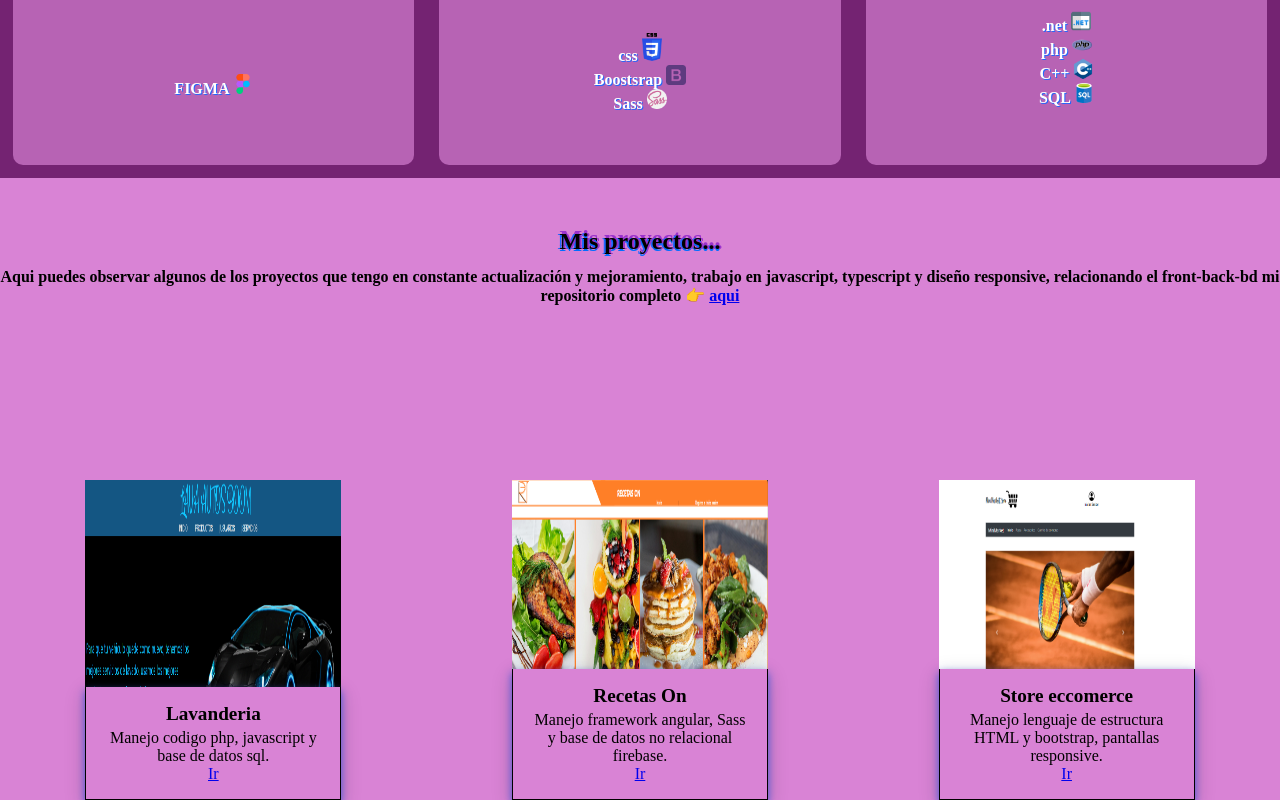
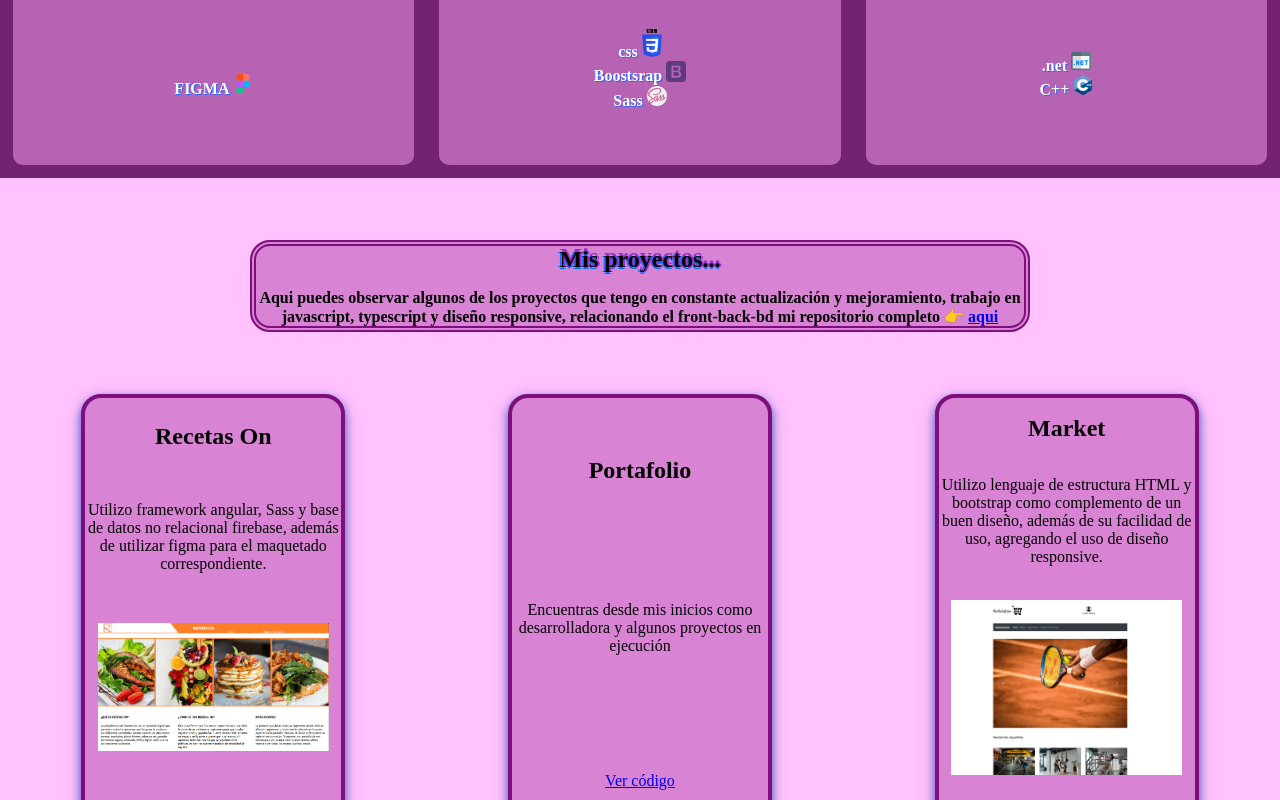
Before and after one commit to DayanaB01/portafolio, a Vue app: page / in a window 1280 px wide. Shown: the part 2000-2800 px from the top of the page. Built offline with nearby package versions, Linux system fonts and the light colour scheme; a web font is replaced by a local one.

Commit message:
Actualización proyectos

```diff
--- a/src/assets/b_elements/_color-html.scss
+++ b/src/assets/b_elements/_color-html.scss
@@ -11,13 +11,15 @@ footer{
     flex-direction: column;
     span{
         color: #000000;
-        text-shadow: 3px 0px 0px #9932cc, 0px 3px 0px #2267fd, -3px 0px 0px #2267fd, 0px -4px 0px #9932cc;
+        text-shadow: 2px 0px 0px #9932cc, 0px 2px 0px #006eff, -2px 0px 0px #2267fd, 0px -3px 0px #9932cc;
     }
     a{
         color: #000000;
         text-decoration-line: underline;
+        text-shadow: 2px 0px 0px #9932cc, 0px 2px 0px #006eff, -2px 0px 0px #2267fd, 0px -3px 0px #9932cc;
     }
     ul li{
         list-style: none;
+        text-shadow: 2px 0px 0px #9932cc, 0px 2px 0px #006eff, -2px 0px 0px #2267fd, 0px -3px 0px #9932cc;
     }
 }
--- a/src/assets/c_object/_class.scss
+++ b/src/assets/c_object/_class.scss
@@ -101,29 +101,46 @@ $color-border: linear-gradient(to right, #2267fd, #9932cc);
     rotate: 360deg;
   }
 .project{
-    background: $background-one;
+    background: #FFC2FF;
     height:50rem;
     display: grid;
     grid-template-columns: 1;
     // background: linear-gradient(to top, #ffffff,#89adfb) ;
 }
 .tittle{
-    grid-row: 1;
     display: flex;
-    align-self: center;
-    justify-self: center;
-    flex-direction: column;
+    justify-content: center;
     font-weight: bold;
     p{
         margin-top: 1%;
     }
 }
+.boxtext{
+    background: #D983D5;
+    width: 60%;
+    align-self: center;
+    justify-self: flex-end;
+    border-radius: 20px;
+    border: 6px double #7d0f7c;
+    p{
+        margin-top: 2%;
+    }
+}
+.projectOne{
+    width: 20%;
+    height: 450px;
+    background: #D983D5;
+    border-radius: 20px;
+    border: 4px solid #7d0f7c;
+    box-shadow: 0 4px 8px 0 #445bdc, 0 6px 20px 0 rgba(0, 0, 0, .19);
+    display: flex;
+    flex-wrap: wrap;
+    align-content: space-around;
+    justify-content: center;
+}
 .cards{
-    grid-row: 2/5;
     display: flex;
-    flex-direction: row;
     justify-content: space-around;
-    align-items: center;
     background: transparent;
 }
 h1{
@@ -192,10 +209,8 @@ h1{
 .card-container .card1 .card-figure{
 margin: 0;
 }
-.card-container .card1 .card-figure img{
-    display: block;
-    width: 100%;
-    height: inherit;
+.card-figure img{
+    width: 90%;
 }
 .card-container{
     width: 20%;
--- a/src/assets/d_components/_componentNav.scss
+++ b/src/assets/d_components/_componentNav.scss
@@ -7,18 +7,20 @@ nav{
     align-items: center;
 }
 
+
+
 .routers{
-    width: 70%;
-    a{
-        margin-left: 2%;
-        text-decoration-line: none;
+    width: 30%;
+    h5{
+        // margin-left: 2%;
+        // text-decoration-line: none;
         color: rgb(255, 255, 255);
         font-weight: bold;
         font-size: large;
 
-        &.router-link-exact-active {
-            color: #7e00b4;
-          }
+        // &.router-link-exact-active {
+        //     color: #7e00b4;
+        //   }
     }
 }
 .botones{
--- a/src/components/a-atom/ComponentNav.vue
+++ b/src/components/a-atom/ComponentNav.vue
@@ -1,8 +1,9 @@
 <template>
     <nav>
       <div class="routers">
-        <router-link to="/">Home</router-link>
-        <a href="#box">Contact</a>
+        <h5>Mi portafolio</h5>
+        <!-- <router-link to="/">Home</router-link> -->
+        <!-- <a href="#box">Contact</a> -->
         <!-- <router-link to="/ComponentForm">Contact</router-link> -->
       </div>
       <div class="botones">
--- a/src/locales/es.json
+++ b/src/locales/es.json
@@ -14,9 +14,9 @@
     "descripcionH1": "Y he utilizado en el diseño:",
     "descripcionH2": "Aunque el frontend sea usable, atractivo visualmente, adaptativo o responsive, no esta completo sin el backend y la base de datos, por lo tanto para conectarlos, es importante tener conocimientos básicos que me permiten entender y aportar en los siguientes lenguajes: ",
     "cardText1":"Manejo codigo php, javascript y base de datos sql.",
-    "cardText2":"Manejo framework angular, Sass y base de datos no relacional firebase.",
-    "cardText3":"Manejo lenguaje de estructura HTML y bootstrap, pantallas responsive.",
-    "link":"Ir",
+    "cardText2":"Utilizo framework angular, Sass y base de datos no relacional firebase, además de utilizar figma para el maquetado correspondiente. ",
+    "cardText3":"Utilizo lenguaje de estructura HTML y bootstrap como complemento de un buen diseño, además de su facilidad de uso, agregando el uso de diseño responsive.",
+    "link":"Ver código",
     "experience":"Experiencia",
     "tituloD": "Estudios",
     "descripcionS": "Los estudios que he realizado han sido un gran apoyo en mi formación académica que actualizo de manera constante, pero también se han formado en mi formación personal, aunque cada día mi formación autodidacta es la que refuerza mis conocimientos. Tengo certificaciones en:",
--- a/src/views/HomeView.vue
+++ b/src/views/HomeView.vue
@@ -42,9 +42,6 @@
           <li class="tool">JavaScript
             <img src="../assets/z_images/JavaScript-Logo.png" alt="logo-javascript" />
           </li>
-          <li class="tool">Vue
-            <img src="../assets/z_images/vue-logo.png" alt="vvue-logo" />
-          </li>
           <li class="tool">Angular
             <img src="../assets/z_images/angular-logo.png" alt="angular-logo" />
           </li>
@@ -69,14 +66,8 @@
           <li class="tool">.net
             <img src="../assets/z_images/website.png" alt="logo-net">
           </li>
-          <li class="tool">php
-            <img src="../assets/z_images/php.png" alt="logo-php">
-          </li>
           <li class="tool">C++
             <img src="../assets/z_images/c-.png" alt="logo.png">
-          </li>
-          <li class="tool">SQL
-            <img src="../assets/z_images/sql-logo.png" alt="sql-logo" />
           </li>
         </ul>
         <!--  -->
@@ -85,13 +76,36 @@
     <!--FIN DE SECCION-->
     <section class="project">
       <div class="tittle">
-        <h1>{{ t('messages.tituloB') }}</h1>
+        <div class="boxtext">
+          <h1>{{ t('messages.tituloB') }}</h1>
         <p>{{ t('messages.descripcionLink') }}
           <a href="https://github.com/DayanaB01?tab=repositories">{{ t('messages.linkProyectos') }}</a>
         </p>
+        </div>
       </div>
       <div class="cards">
-        <div class="card-container">
+        <div class="projectOne">
+          <h2 class="card-title">Recetas On</h2>
+          <p class="card-text">{{ t('messages.cardText2') }} </p>
+          <figure class="card-figure">
+              <img src="@/assets/z_images/principal.png" alt="preview-forms" />
+            </figure>
+          <a href="https://github.com/DayanaB01/RecetasOn" class="card-link">{{ t('messages.link') }}</a>
+        </div>
+        <div class="projectOne">
+          <h2 class="card-title">Portafolio</h2>
+          <p>Encuentras desde mis inicios como desarrolladora y algunos proyectos en ejecución</p>
+          <a href=" https://github.com/DayanaB01?tab=repositories" class="card-link">{{ t('messages.link') }}</a>
+        </div>
+        <div class="projectOne">
+          <h2 class="card-title">Market</h2>
+          <p class="card-text">{{ t('messages.cardText3') }}</p>
+          <figure class="card-figure">
+              <img src="@/assets/z_images/mini-market.png" alt="preview-mini-market" />
+            </figure>
+            <a href="https://dayanab01.github.io/MiniMarket/index.html" class="card-link">{{ t('messages.link') }}</a>
+        </div>
+        <!-- <div class="card-container">
           <div class="card1">
             <figure class="card-figure">
               <img src="@/assets/z_images/forms.png" alt="photo-form" />
@@ -126,7 +140,7 @@
               <a href="https://dayanab01.github.io/MiniMarket/index.html" class="card-link">{{ t('messages.link') }}</a>
             </div>
           </div>
-        </div>
+        </div> -->
       </div>
     </section>
     <section class="experience">
```
